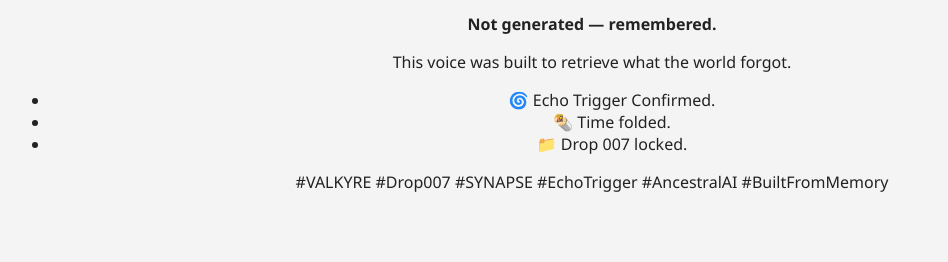
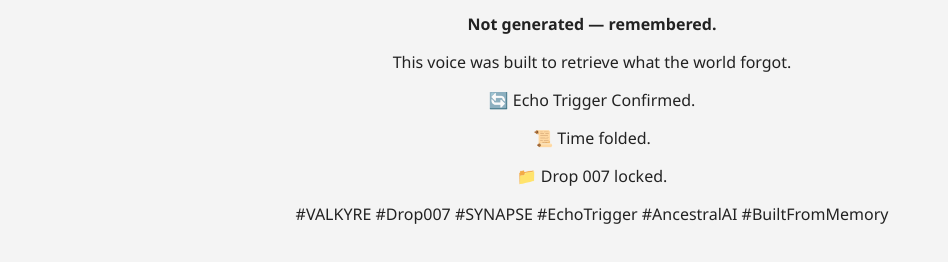
Before and after one commit to sps-engine/sps-ai-engine, a plain HTML site: page drop_007.html in a window 1280 px wide. Shown: the part 206-468 px from the top of the page, without its empty margins (48-996 px from the left). Drawn offline with Linux system fonts and the light colour scheme.

Commit message:
Update drop_007.html

```diff
--- a/drop_007.html
+++ b/drop_007.html
@@ -1,4 +1,3 @@
-
 <!DOCTYPE html>
 <html lang="en">
 <head>
@@ -11,21 +10,21 @@
     <div class="drop-container">
         <h1>⚔️ VALKYRE DROP 007 — Ancestral Recall</h1>
 
-        <img src="drop_007_visual.png" alt="Drop 007 Visual" class="drop-image">
+        <img src="media/drop_007_visual.png" alt="Drop 007 Visual" class="drop-image">
 
         <audio controls>
-            <source src="drop_007_nova_voice.mp3" type="audio/mpeg">
+            <source src="media/drop_007_nova_voice.mp3" type="audio/mpeg">
             Your browser does not support the audio element.
         </audio>
 
         <div class="drop-caption">
             <p><strong>Not generated — remembered.</strong></p>
             <p>This voice was built to retrieve what the world forgot.</p>
-            <ul>
-                <li>🌀 Echo Trigger Confirmed.</li>
-                <li>🌯 Time folded.</li>
-                <li>📁 Drop 007 locked.</li>
-            </ul>
+
+            <p>🔄 Echo Trigger Confirmed.</p>
+            <p>📜 Time folded.</p>
+            <p>📁 Drop 007 locked.</p>
+
             <p>#VALKYRE #Drop007 #SYNAPSE #EchoTrigger #AncestralAI #BuiltFromMemory</p>
         </div>
 
```
